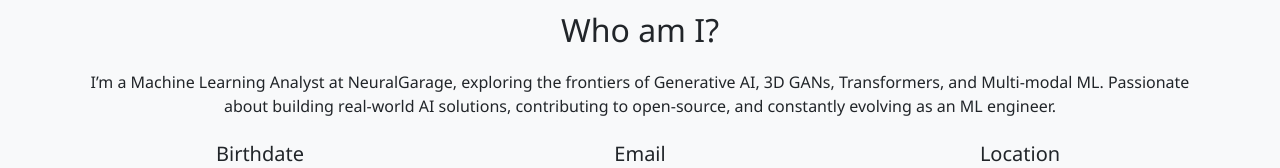
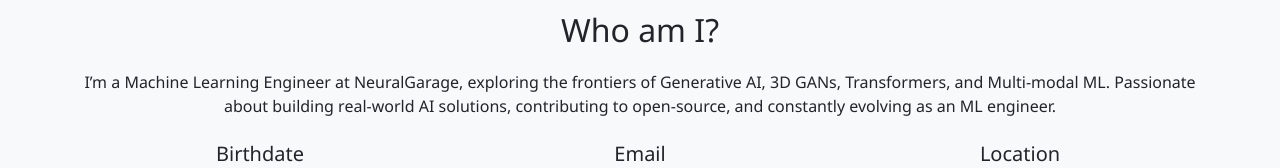
Before and after one commit to mayur-ml/mayurai.github.io, a plain HTML site: page index.html in a window 1280 px wide. Shown: the part 396-564 px from the top of the page. Drawn offline with nearby package versions, Linux system fonts and the light colour scheme.

Commit message:
dunny commit

```diff
--- a/index.html
+++ b/index.html
@@ -50,7 +50,7 @@
   <div class="container py-5">
     <h2 class="section-title">Who am I?</h2>
     <p class="text-center">
-      I’m a Machine Learning Analyst at NeuralGarage, exploring the frontiers of Generative AI, 3D GANs, Transformers, and Multi-modal ML.
+      I’m a Machine Learning Engineer at NeuralGarage, exploring the frontiers of Generative AI, 3D GANs, Transformers, and Multi-modal ML.
       Passionate about building real-world AI solutions, contributing to open-source, and constantly evolving as an ML engineer.
     </p>
     <div class="row text-center mt-4">
```
